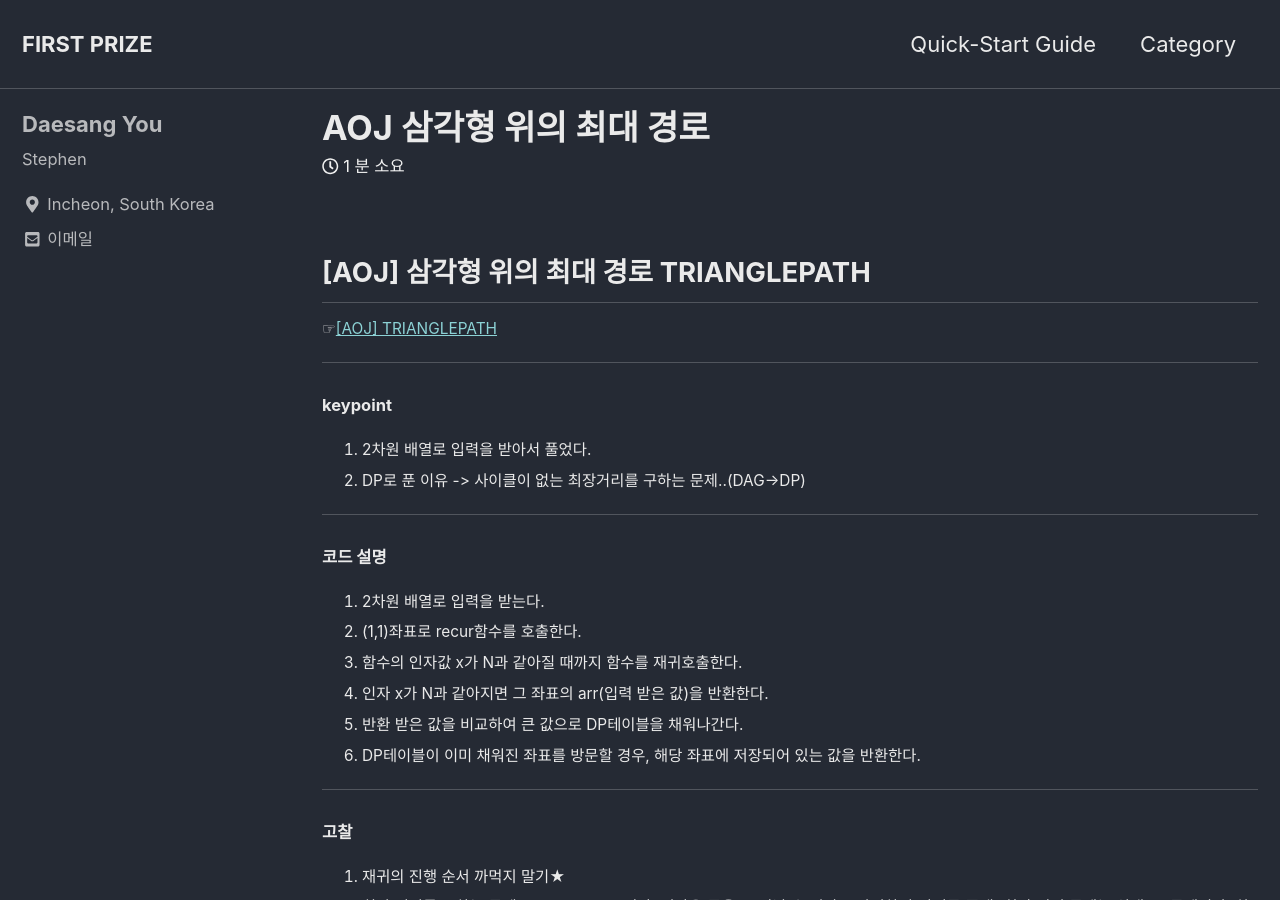
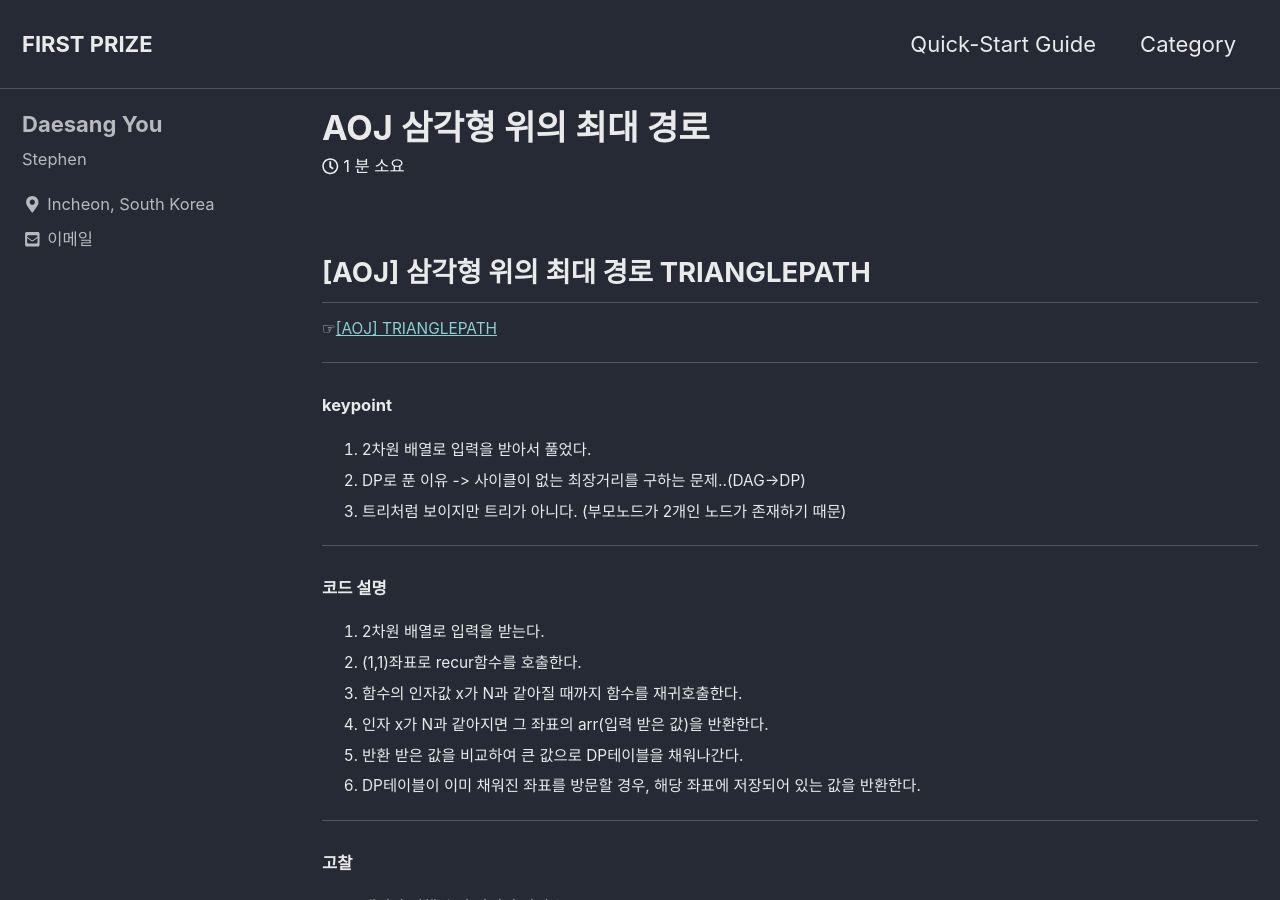
Before and after one commit to eotkd4791/eotkd4791.github.io, a Jekyll site: the page built from _posts/algorithm/2019-09-12-algorithm-TRIANGLEPATH.md, in a window 1280 px wide and 900 px high. Built offline with Jekyll 4.4.1, drawn with Linux system fonts in a browser that asks for light colours; cached includes are drawn as plain includes; comment, search, counter and statistics services are not loaded.

Commit message:
Update 2019-09-12-algorithm-TRIANGLEPATH.md

```diff
--- a/_posts/algorithm/2019-09-12-algorithm-TRIANGLEPATH.md
+++ b/_posts/algorithm/2019-09-12-algorithm-TRIANGLEPATH.md
@@ -20,6 +20,7 @@ comments:
 #### keypoint
 1. 2차원 배열로 입력을 받아서 풀었다.
 2. DP로 푼 이유 -> 사이클이 없는 최장거리를 구하는 문제..(DAG->DP)
+3. 트리처럼 보이지만 트리가 아니다. (부모노드가 2개인 노드가 존재하기 때문)
 
 ---
 
```
